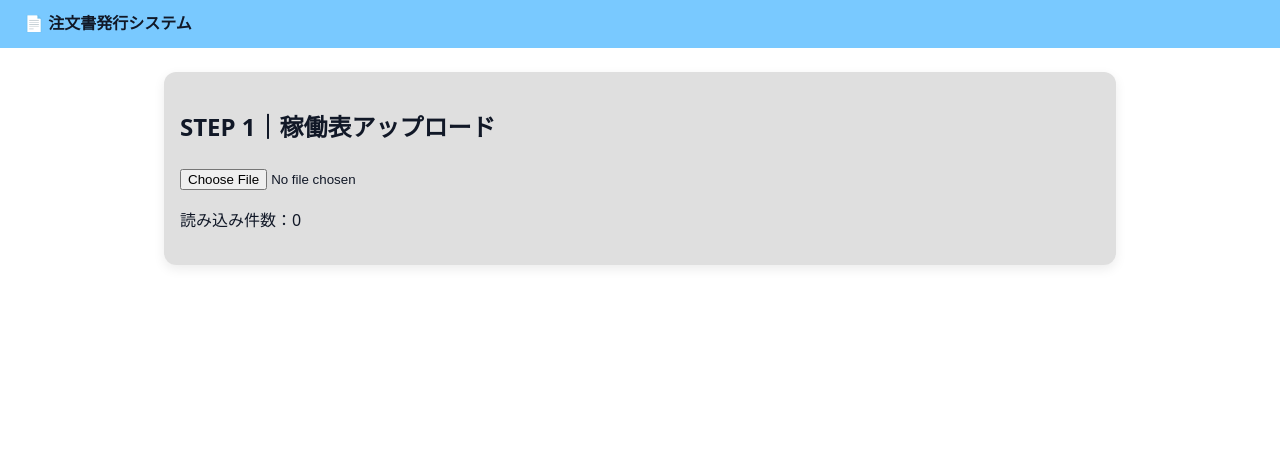
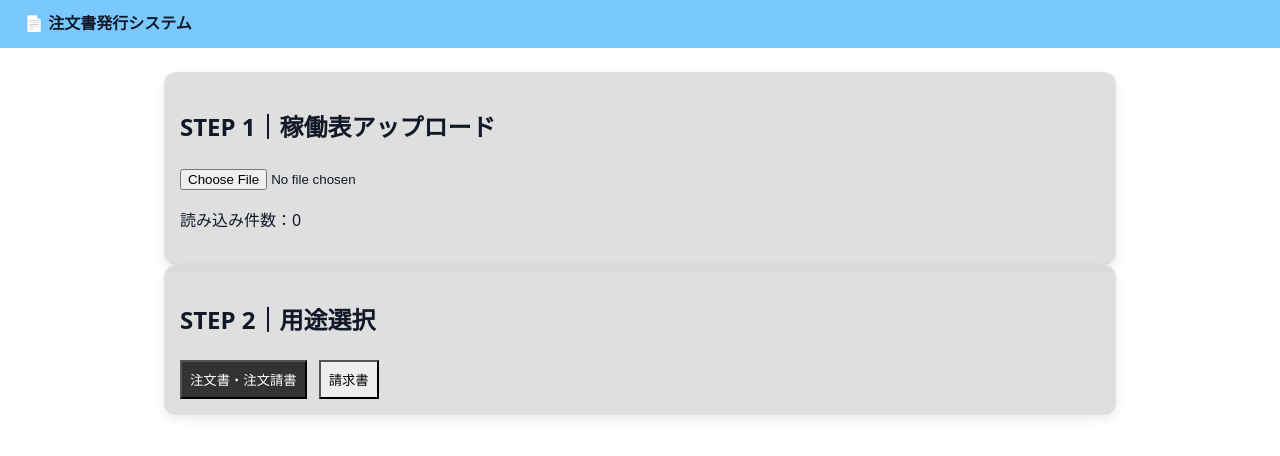
Before and after one commit to arata1212/Order-tool, a React (Vite) app: page / in a window 1280 px wide. Shown: the top 456 px of the page. Built offline with nearby package versions, Linux system fonts and the light colour scheme.

Commit message:
UI修正(要員選択):fix

```diff
--- a/src/App.tsx
+++ b/src/App.tsx
@@ -17,6 +17,9 @@ import { useTemplateSettings } from './hooks/useTemplateSettings'
 function App() {
   const [rows, setRows] = useState<WorkRow[]>([])
   const [selectedName, setSelectedName] = useState('')
+  // 請求書用
+  const [selectedClient, setSelectedClient] = useState('')
+  const [selectedInvoiceMembers, setSelectedInvoiceMembers] = useState<string[]>([])
 
   const { settings, setSettings } = useTemplateSettings()
 
@@ -26,13 +29,35 @@ function App() {
   )
 
   // 選択された要員の一行
-  const selectedRow = rows.find(
+  const selectedRowLog = rows.find(
     row => row.要員名 === selectedName
   )
 
-  if (selectedRow) {
-    console.log('選択された行', selectedRow)
+  if (selectedRowLog) {
+    console.log('選択された行', selectedRowLog)
   }
+
+  const billingClients = Array.from(
+  new Set(rows.map(row => row.請求先名))
+)
+
+const invoiceMembers = rows.filter(
+  row => row.請求先名 === selectedClient
+)
+
+  type Mode = 'order' | 'invoice'
+
+const [mode, setMode] = useState<Mode>('order')
+
+
+
+//出力部分
+const selectedRow = rows.find(row => row.要員名 === selectedName)
+
+const selectedInvoiceRows = rows.filter(row =>
+  selectedInvoiceMembers.includes(row.要員名)
+)
+
 
 
   return (
@@ -48,8 +73,41 @@ function App() {
         <p>読み込み件数：{rows.length}</p>
       </Section>
 
-      {rows.length > 0 && (
-        <Section title="STEP 2｜要員選択">
+    <Section title="STEP 2｜用途選択">
+      <div style={{ display: 'flex', gap: 12 }}>
+        <button
+          onClick={() => setMode('order')}
+          style={{
+            padding: 8,
+            background: mode === 'order' ? '#333' : '#eee',
+            color: mode === 'order' ? '#fff' : '#000',
+          }}
+        >
+          注文書・注文請書
+        </button>
+
+        <button
+          onClick={() => {
+            setMode('invoice')
+            setSettings(prev => ({
+              ...prev,
+              documentType: 'invoice',
+              title: '請求書',
+          }))
+        }}
+          style={{
+            padding: 8,
+            background: mode === 'invoice' ? '#333' : '#eee',
+            color: mode === 'invoice' ? '#fff' : '#000',
+          }}
+        >
+          請求書
+        </button>
+      </div>
+    </Section>
+
+      {rows.length > 0 && mode === 'order' && (
+        <Section title="STEP 3｜要員選択（注文書・注文請書）">
           <select
             style={styles.select}
             value={selectedName}
@@ -62,19 +120,64 @@ function App() {
               </option>
             ))}
           </select>
+        </Section>
+      )}
+
+          {/* 請求先セレクト */}
+
+  {rows.length > 0 && mode === 'invoice' && (
+    <Section title="STEP 3｜請求先・要員選択（請求書）">
+
+      <select
+        style={styles.select}
+        value={selectedClient}
+        onChange={(e) => {
+          setSelectedClient(e.target.value)
+          setSelectedInvoiceMembers([])
+        }}
+      >
+        <option value="">請求先を選択</option>
+        {billingClients.map(name => (
+          <option key={name} value={name}>
+            {name}
+          </option>
+        ))}
+      </select>
+
+    {selectedClient && (
+      <div style={{ marginTop: 12 }}>
+        {invoiceMembers.map(row => (
+          <label key={row.要員名} style={{ display: 'block' }}>
+            <input
+              type="checkbox"
+              checked={selectedInvoiceMembers.includes(row.要員名)}
+              onChange={(e) => {
+                if (e.target.checked) {
+                  setSelectedInvoiceMembers(prev => [...prev, row.要員名])
+                } else {
+                  setSelectedInvoiceMembers(prev =>
+                    prev.filter(name => name !== row.要員名)
+                  )
+                }
+              }}
+            />
+            {row.要員名}
+          </label>
+        ))}
+      </div>
+    )}
+
+  </Section>
+)}
 
 
-        </Section>
-
-      )}
-
-      {selectedRow && (
-        <>
-          <Section title="STEP 3｜帳票出力">
+      {mode === 'order' && selectedRow && (
+        <Section title="STEP 4｜帳票出力（注文系）">
 
             <TemplateSettings
               settings={settings}
               setSettings={setSettings}
+              mode={mode}
             />
 
             <div className="output-grid">
@@ -95,26 +198,33 @@ function App() {
                   exportOrderConfirmationPdf(selectedRow, settings)
                 }
               />
+              </div>
+        </Section>
+      )}
 
+
+              {mode === 'invoice' && selectedInvoiceRows.length > 0 && (
+                <Section title="STEP 4｜帳票出力（請求書）">
+                  <TemplateSettings
+                    settings={settings}
+                    setSettings={setSettings}
+                    mode={mode}
+                  />
                   <OutputCard
                     title="請求書"
                     icon="🧾"
-                onExcel={() =>
-                  exportInvoiceExcel(selectedRow, settings)
+                    onExcel={async () => {
+                      for (const row of selectedInvoiceRows) {
+                        await exportInvoiceExcel(row, settings)
                       }
+                    }}
                     onPdf={() =>
-                  exportInvoicePdf(selectedRow, settings)
+                      selectedInvoiceRows.forEach(row => exportInvoicePdf(row, settings))
                     }
                   />
-
-            </div>
-
                 </Section>
-        </>
               )}
               </div>
     </div>
-)
-}
-
+  )}
 export default App
--- a/src/components/template/TemplateSettings.tsx
+++ b/src/components/template/TemplateSettings.tsx
@@ -3,9 +3,10 @@ import  type { TemplateSettingsType } from "../../types/template"
 type Props = {
   settings: TemplateSettingsType
   setSettings: React.Dispatch<React.SetStateAction<TemplateSettingsType>>
+  mode: 'order' | 'invoice'
 }
 
-export const TemplateSettings = ({ settings, setSettings }: Props) => {
+export const TemplateSettings = ({ settings, setSettings, mode }: Props) => {
   const handleChange = (
     key: keyof TemplateSettingsType,
     value: string
@@ -16,16 +17,7 @@ export const TemplateSettings = ({ settings, setSettings }: Props) => {
     })
   }
 
-  return (
-    <div className="template-card">
-      <h3>帳票設定</h3>
-
-      {/* ▼ 帳票種別（選択式） */}
-      <select
-        value={settings.documentType}
-        onChange={(e) => {
-          const type = e.target.value as TemplateSettingsType['documentType']
-
+  const handleDocumentTypeChange = (type: TemplateSettingsType['documentType']) => {
     setSettings({
       ...settings,
       documentType: type,
@@ -36,21 +28,40 @@ export const TemplateSettings = ({ settings, setSettings }: Props) => {
           ? '注文請書'
           : '請求書',
     })
-        }}
+  }
+
+  return (
+    <div className="template-card">
+      <h3>帳票設定</h3>
+
+      {/* ▼ 帳票種別 */}
+      {mode === 'order' ? (
+        <select
+          value={settings.documentType}
+          onChange={(e) =>
+            handleDocumentTypeChange(
+              e.target.value as TemplateSettingsType['documentType']
+            )
+          }
         >
           <option value="order">注文書</option>
           <option value="orderConfirmation">注文請書</option>
-        <option value="invoice">請求書</option>
         </select>
+      ) : (
+        // 請求書モードは固定表示（選ばせない）
+        <div style={{ fontWeight: 'bold', padding: '6px 0' }}>
+          帳票種別：請求書
+        </div>
+      )}
 
-      {/* ▼ タイトル（共通） */}
+      {/* ▼ タイトル */}
       <input
         value={settings.title}
         onChange={(e) => handleChange("title", e.target.value)}
         placeholder="タイトル"
       />
 
-      {/* ▼ 注文請書以外のときだけ表示 */}
+      {/* ▼ 注文請書以外だけ表示（請求書も含む） */}
       {settings.documentType !== 'orderConfirmation' && (
         <>
           <input
--- a/src/hooks/useTemplateSettings.ts
+++ b/src/hooks/useTemplateSettings.ts
@@ -1,3 +1,4 @@
+// src\hooks\useTemplateSettings.ts
 import { useState } from 'react'
 import type { TemplateSettingsType } from '../types/template'
 
```
Lines whose indentation alone changed are shown as unchanged.
